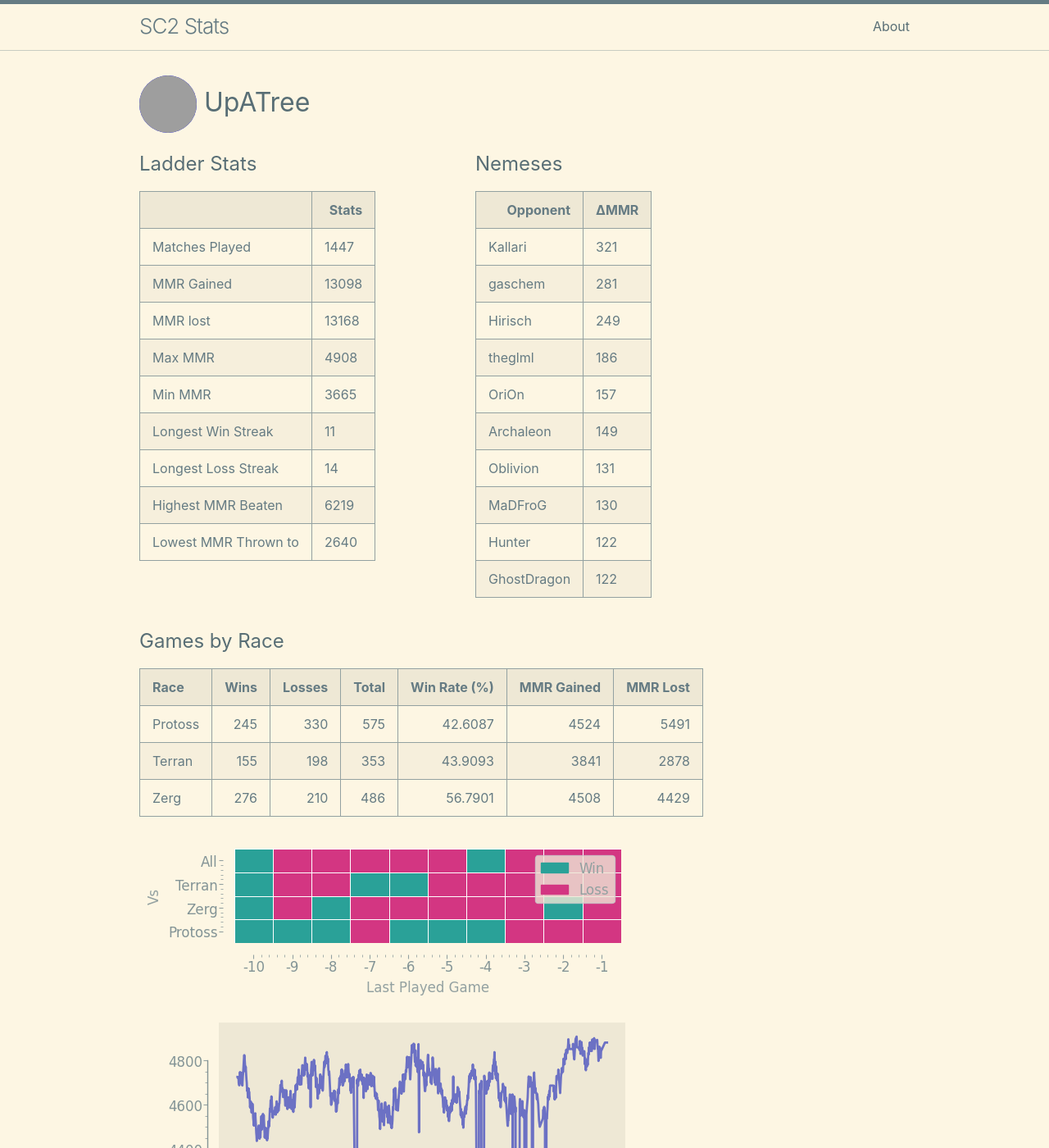
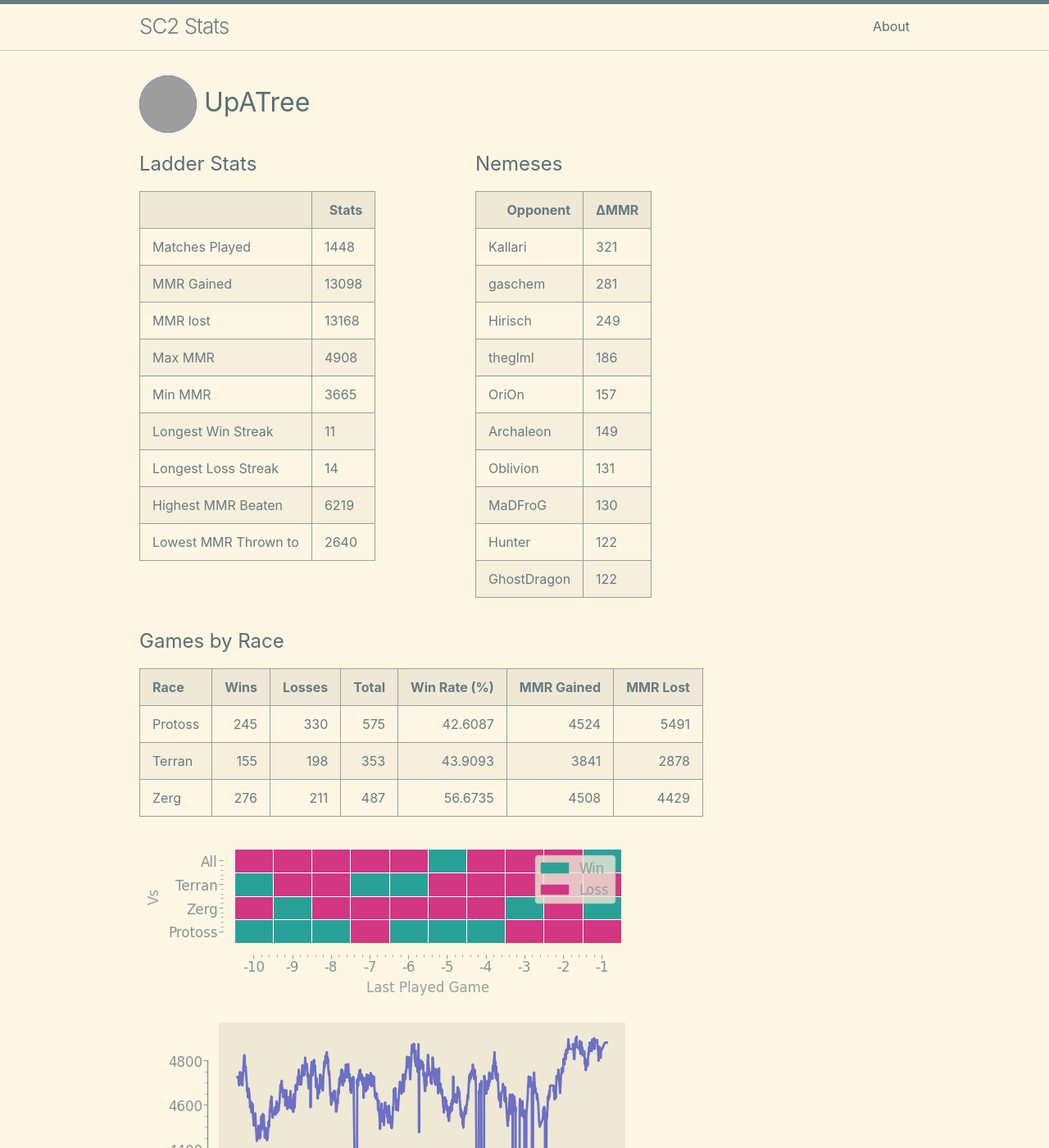
Before and after one commit to kylermurphy/UpATree, a Jekyll site: the page built from docs/index.md, in a window 1280 px wide and 1400 px high. Shown: the whole window at 82% size. Built offline with Jekyll 4.4.1, drawn with Linux system fonts in a browser that asks for light colours; grey boxes are pictures that could not be loaded.

Commit message:
running on push

```diff
--- a/docs/index.md
+++ b/docs/index.md
@@ -18,7 +18,7 @@ layout: home
   <tbody>
     <tr>
       <td>Matches Played</td>
-      <td>1447</td>
+      <td>1448</td>
     </tr>
     <tr>
       <td>MMR Gained</td>
@@ -116,7 +116,7 @@ layout: home
 |:--------|-------:|---------:|--------:|---------------:|-------------:|-----------:|
 | Protoss |    245 |      330 |     575 |        42.6087 |         4524 |       5491 |
 | Terran  |    155 |      198 |     353 |        43.9093 |         3841 |       2878 |
-| Zerg    |    276 |      210 |     486 |        56.7901 |         4508 |       4429 |
+| Zerg    |    276 |      211 |     487 |        56.6735 |         4508 |       4429 |
 
 ![Games by Race](./assets/gm_hist.png)
 
--- a/log.txt
+++ b/log.txt
@@ -644,3 +644,4 @@ Writing a log file 2025-03-24 18:32:45.
 Writing a log file 2025-03-24 18:52:07.
 Writing a log file 2025-03-24 19:18:26.
 Writing a log file 2025-03-24 19:30:40.
+Writing a log file 2025-03-24 19:47:52.
```
Also changed, not shown: docs/assets/daily.png, docs/assets/gm_hist.png, docs/assets/r_wrt.png, 1 other file.
